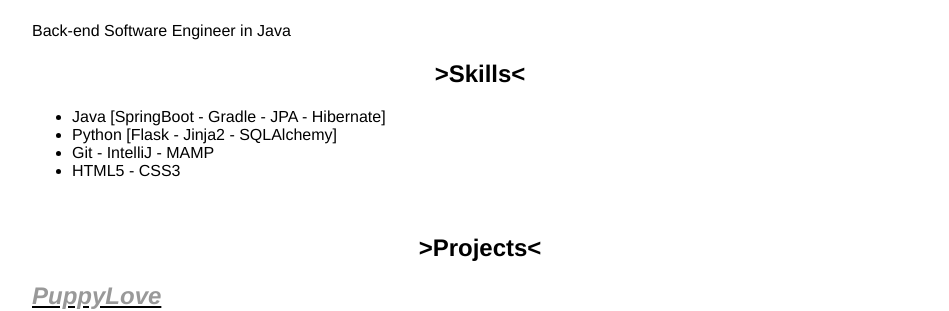
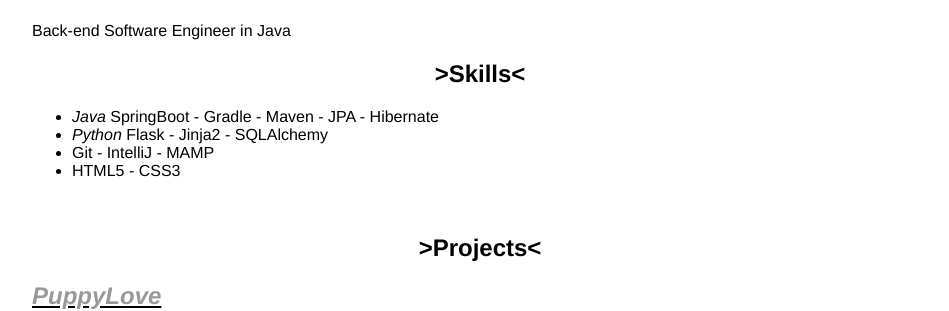
Before and after one commit to ktlnbstn/ktlnbstn.github.io, a Jekyll site: the page built from cv/index.html, in a window 1280 px wide. Shown: the part 175-486 px from the top of the page, without its empty margins (160-1109 px from the left). Built offline with Jekyll 4.4.1, drawn with Linux system fonts in a browser that asks for light colours.

Commit message:
Update index.html

```diff
--- a/cv/index.html
+++ b/cv/index.html
@@ -7,12 +7,12 @@ title: CV
 	<h1>Kate Boston</h1>
 	Back-end Software Engineer in Java</br>
 
-<center><h2>>Skills<</h2></center>
+	<center><h2>>Skills<</h2></center>
 	<ul>
-<li>Java [SpringBoot - Gradle - JPA - Hibernate]</li>
-<li>Python [Flask - Jinja2 - SQLAlchemy]</li>
-<li>Git - IntelliJ - MAMP</li>
-<li>HTML5 - CSS3</li>
+		<li><em>Java</em> SpringBoot - Gradle - Maven - JPA - Hibernate</li>
+		<li><em>Python</em> Flask - Jinja2 - SQLAlchemy</li>
+		<li>Git - IntelliJ - MAMP</li>
+		<li>HTML5 - CSS3</li>
 	</ul></br>
 
 	<center><h2>>Projects<</h2></center>
```
